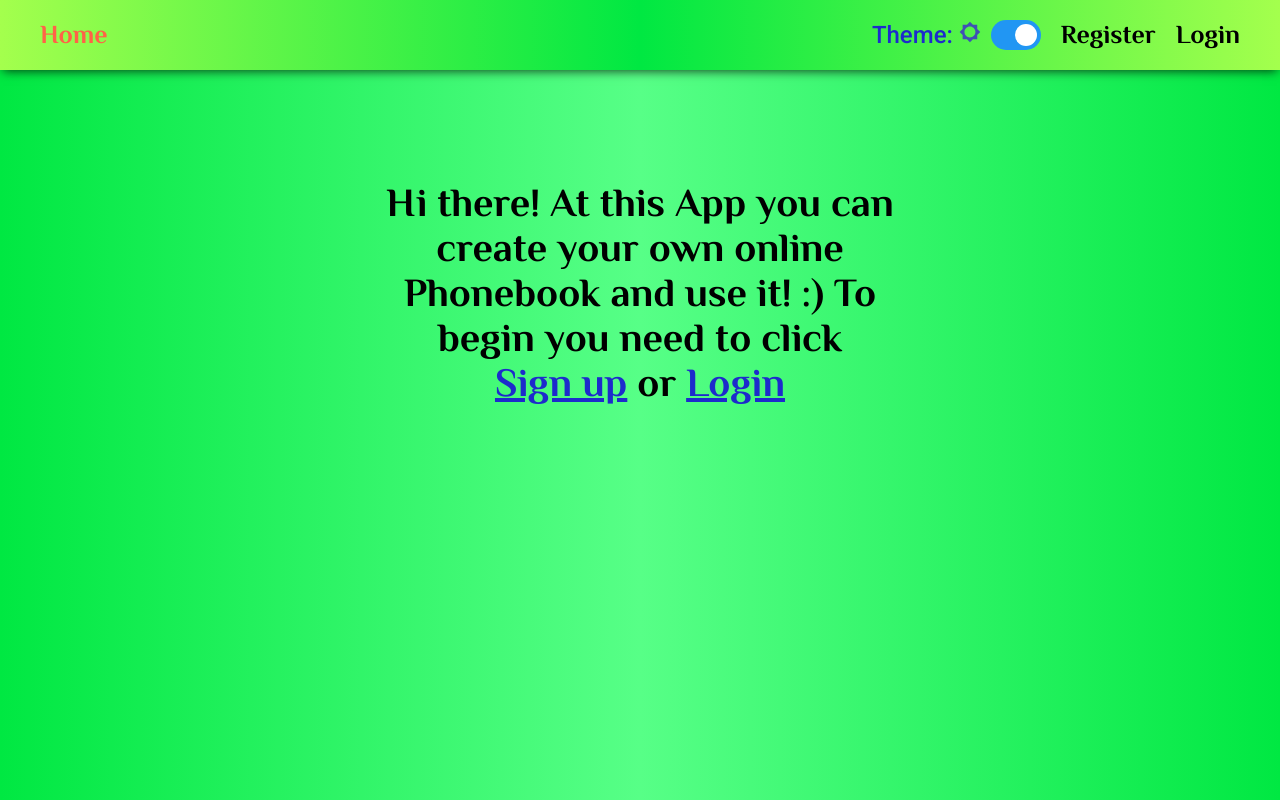
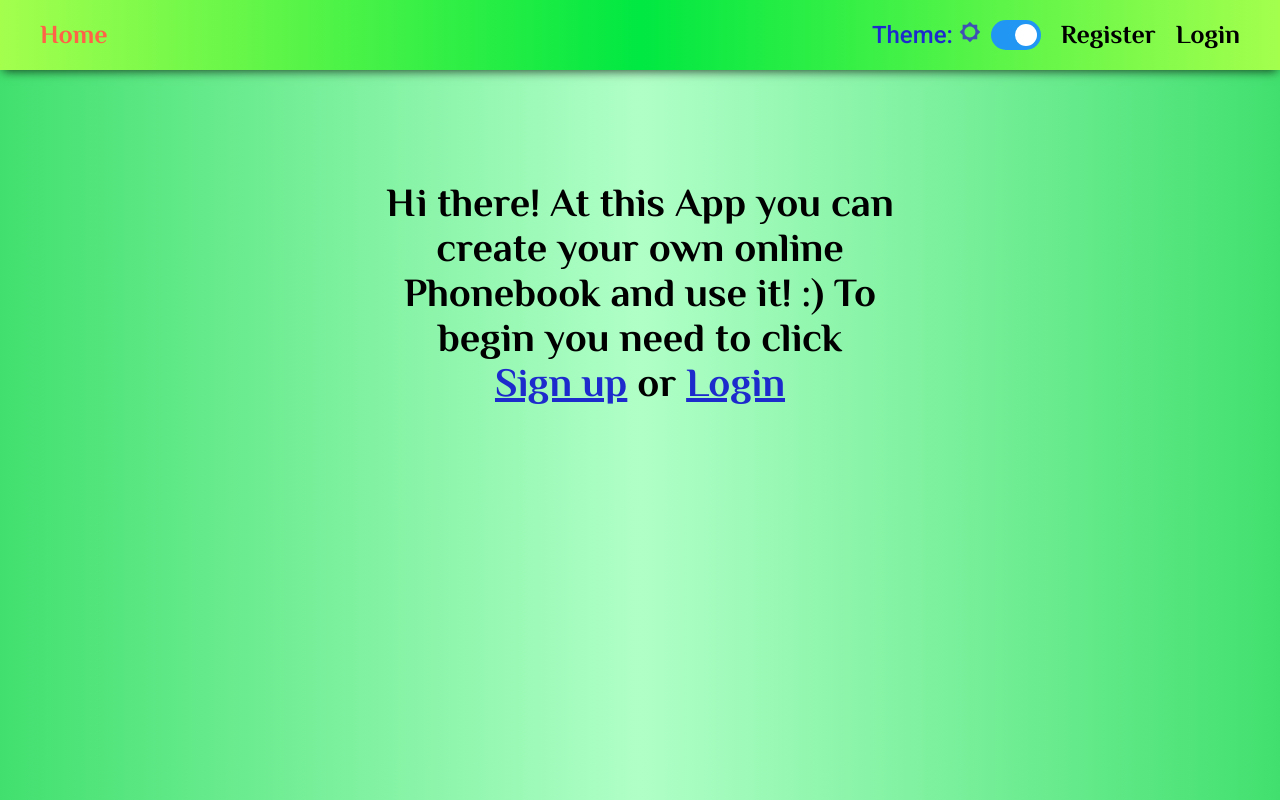
Before and after one commit to Daikiri-San/goit-react-hw-08-phonebook, a React (Create React App) app: page / in a window 1280 px wide. Built offline with nearby package versions, Linux system fonts and the light colour scheme.

Commit message:
another main bg color

```diff
--- a/src/contexts/ThemeContext.js
+++ b/src/contexts/ThemeContext.js
@@ -3,7 +3,7 @@ import React, { Component, createContext } from 'react';
 const themeConfig = {
   light: {
     mainBGColor:
-      'linear-gradient(90deg, #00e842 0%, #57ff87 50%, #00e842 100%)',
+      'linear-gradient(90deg, #41e06e 0%, #b0ffc7 50%, #41e06e 100%)',
     headerBGColor:
       'linear-gradient(90deg, #a4ff4d 0%, #00e842 50%, #a4ff4d 100%)',
     contentColor: '#1d2bcc',
```
